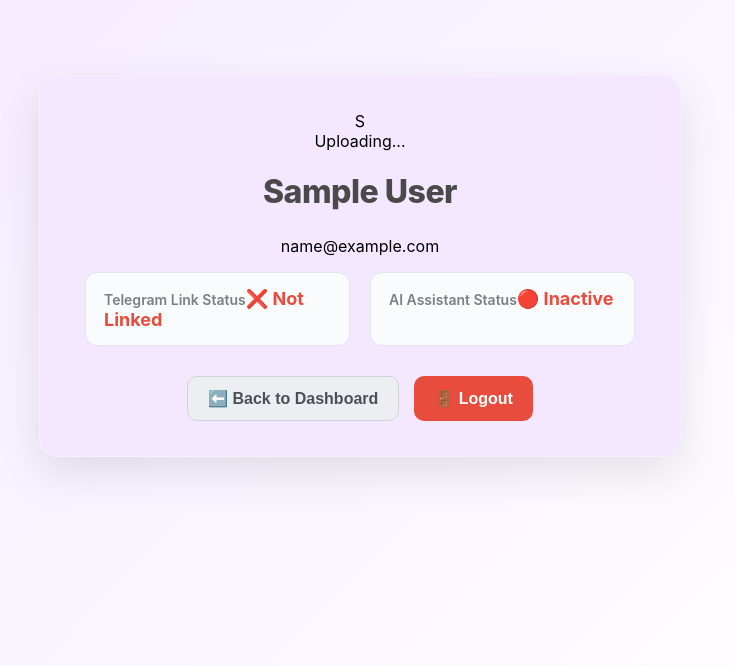
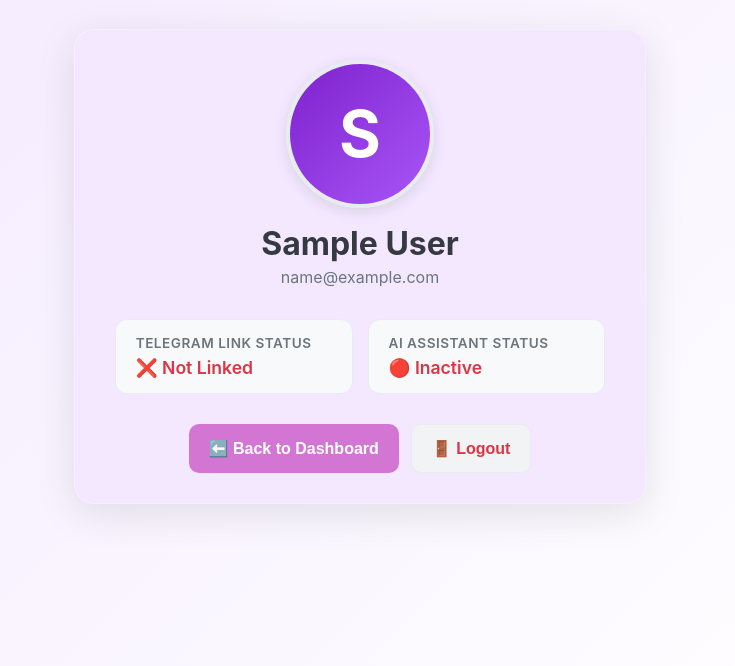
Before and after one commit to sakshigithubssuk/Aadsibot, a React (Vite) app in the folder frontend/: page /profile in a window 1280 px wide. Shown: the part 134-800 px from the top of the page, without its empty margins (300-1035 px from the left). Built offline with nearby package versions, Linux system fonts and the light colour scheme; no server answers; sample sign-in values are in the browser's storage.

Commit message:
Update Profile.css

```diff
--- a/frontend/src/components/Profile.css
+++ b/frontend/src/components/Profile.css
@@ -1,17 +1,11 @@
-/* === Full Width Page Background === */
+/* === General Page Setup === */
 body {
   margin: 0;
   padding: 0;
-  min-height: 100vh;
-  background: linear-gradient(135deg, #f3e8ff, #ffffff);
- /* Soft purple gradient */
   font-family: -apple-system, BlinkMacSystemFont, 'Segoe UI', Roboto, 'Helvetica Neue', Arial, sans-serif;
-  display: flex;
-  align-items: center;
-  justify-content: center;
+  background: linear-gradient(135deg, #f5f3ff, #dee2e6); /* Soft, clean gradient */
 }
 
-/* === Profile Page Container (Box Centered) === */
 .profile-page-container {
   display: flex;
   align-items: center;
@@ -21,141 +15,244 @@ body {
   min-height: 100vh;
 }
 
-/* === Profile Card === */
+/* === Main Profile Card === */
 .profile-card {
   background: #f3e8ff;
-
   backdrop-filter: blur(12px) saturate(180%);
   -webkit-backdrop-filter: blur(12px) saturate(180%);
-  border-radius: 18px;
-  padding: 35px 45px;
-  box-shadow: 0 16px 45px rgba(0, 0, 0, 0.1);
+  border-radius: 20px;
+  padding: 30px 40px;
+  box-shadow: 0 10px 40px rgba(0, 0, 0, 0.1);
   width: 100%;
-  max-width: 550px;
+  max-width: 500px;
   text-align: center;
   border: 1px solid rgba(255, 255, 255, 0.3);
   transition: transform 0.3s ease, box-shadow 0.3s ease;
 }
 
 .profile-card:hover {
-  transform: translateY(-6px);
-  box-shadow: 0 25px 60px rgba(0, 0, 0, 0.15);
+  transform: translateY(-5px);
+  box-shadow: 0 20px 50px rgba(0, 0, 0, 0.12);
 }
 
-/* === Profile Title === */
-.profile-title {
-  font-size: 32px;
-  font-weight: 800;
-  color: #4a4a4a;
-  margin-bottom: 25px;
-  letter-spacing: -0.5px;
+/* === Profile Picture Section === */
+.profile-picture-container {
+  position: relative;
+  width: 140px;
+  height: 140px;
+  border-radius: 50%;
+  margin: 0 auto 1rem;
+  cursor: pointer;
+  overflow: hidden;
+  border: 4px solid #e9ecef;
+  box-shadow: 0 4px 15px rgba(0, 0, 0, 0.1);
+  transition: transform 0.3s ease;
 }
 
-/* === Info Grid === */
+.profile-picture-container:hover {
+  transform: scale(1.05);
+}
+
+.profile-picture {
+  width: 100%;
+  height: 100%;
+  object-fit: cover;
+}
+
+.profile-picture-placeholder {
+  width: 100%;
+  height: 100%;
+  background: linear-gradient(135deg, #7e22ce, #a855f7);
+  color: white;
+  display: flex;
+  justify-content: center;
+  align-items: center;
+  font-size: 4rem;
+  font-weight: bold;
+}
+
+.profile-picture-overlay {
+  position: absolute;
+  top: 0;
+  left: 0;
+  width: 100%;
+  height: 100%;
+  background-color: rgba(0, 0, 0, 0.55);
+  color: white;
+  display: flex;
+  justify-content: center;
+  align-items: center;
+  font-size: 1.1rem;
+  font-weight: 600;
+  opacity: 0;
+  transition: opacity 0.3s ease;
+  pointer-events: none; /* Allows click to pass through to the container */
+}
+
+.profile-picture-container:hover .profile-picture-overlay {
+  opacity: 1;
+}
+
+/* Force overlay visibility during upload */
+.profile-picture-overlay:has-text('Uploading...') {
+    opacity: 1;
+}
+
+.remove-picture-btn {
+  background-color: transparent;
+  color: #e74c3c;
+  border: 1px solid #e74c3c;
+  border-radius: 8px;
+  padding: 6px 12px;
+  font-size: 0.85rem;
+  font-weight: 600;
+  cursor: pointer;
+  transition: all 0.2s ease-in-out;
+  margin-top: 10px;
+}
+
+.remove-picture-btn:hover {
+  background-color: #e74c3c;
+  color: white;
+}
+
+/* === User Name and Email === */
+.profile-title {
+  font-size: 2rem;
+  font-weight: 700;
+  color: #343a40;
+  margin-top: 10px;
+  margin-bottom: 0.25rem;
+}
+
+.profile-email {
+  font-size: 1rem;
+  color: #6c757d;
+  margin-top: 0;
+  margin-bottom: 2rem;
+}
+
+/* === Status Info Grid (UPDATED FOR 2 ITEMS) === */
 .profile-info-grid {
   display: grid;
-  grid-template-columns: 1fr;
-  gap: 20px;
+  grid-template-columns: 1fr; /* Single column on mobile */
+  gap: 15px;
   text-align: left;
   margin-bottom: 30px;
 }
 
 .info-item {
-  background-color: #fafbfc;
+  background-color: #f8f9fa;
   border-radius: 12px;
-  padding: 15px 18px;
-  border: 1px solid #e2e6ea;
-  transition: background-color 0.3s ease;
+  padding: 15px 20px;
+  border: 1px solid #e9ecef;
+  transition: background-color 0.2s ease, transform 0.2s ease;
 }
 
 .info-item:hover {
+  transform: translateY(-2px);
   background-color: #f1f3f5;
 }
 
 .info-label {
-  font-size: 14px;
+  display: block; /* Ensures label and value are on different lines */
+  font-size: 0.85rem;
   font-weight: 600;
-  color: #7a7f85;
-  margin-bottom: 5px;
+  color: #6c757d;
+  margin-bottom: 6px;
+  text-transform: uppercase;
+  letter-spacing: 0.5px;
 }
 
 .info-value {
-  font-size: 18px;
+  font-size: 1.1rem;
   font-weight: 600;
-  color: #2c2c2c;
+  color: #343a40;
 }
 
-/* === Buttons === */
+/* === Status Colors === */
+.status-linked, .status-active { color: #28a745; }
+.status-unlinked, .status-inactive { color: #dc3545; }
+
+/* === Action Buttons === */
 .profile-actions {
   display: flex;
   flex-direction: column;
-  gap: 15px;
+  gap: 12px;
   margin-top: 20px;
 }
 
 .profile-dashboard-btn,
 .profile-logout-btn {
-  padding: 12px 20px;
+  padding: 14px 20px;
   border: none;
   border-radius: 10px;
-  font-size: 16px;
+  font-size: 1rem;
   font-weight: 600;
   cursor: pointer;
   transition: all 0.3s ease;
 }
 
 .profile-dashboard-btn {
-  background-color: #edeef2;
-  color: #495057;
-  border: 1px solid #ced4da;
+  background-color: rgb(211, 117, 211);
+  color: white;
+
 }
 
 .profile-dashboard-btn:hover {
-  background-color: #dee2e6;
+  background-color:rgb(236, 193, 236);
   transform: translateY(-2px);
   box-shadow: 0 4px 12px rgba(0, 0, 0, 0.1);
 }
 
 .profile-logout-btn {
-  background-color: #e74c3c;
-  color: white;
+  background-color: #f1f3f5;
+  color: #dc3545;
+  border: 1px solid #e9ecef;
 }
 
 .profile-logout-btn:hover {
-  background-color: #c0392b;
+  background-color: #dc3545;
+  color: white;
   transform: translateY(-2px);
-  box-shadow: 0 4px 15px rgba(231, 76, 60, 0.4);
+  box-shadow: 0 4px 15px rgba(220, 53, 69, 0.3);
 }
 
-/* === Status Text === */
-.status-linked,
-.status-active {
-  color: #28a745;
-  font-weight: 700;
+.profile-dashboard-btn:disabled, .profile-logout-btn:disabled {
+  opacity: 0.6;
+  cursor: not-allowed;
+  transform: none;
+  box-shadow: none;
 }
 
-.status-unlinked,
-.status-inactive {
-  color: #e74c3c;
-  font-weight: 700;
+/* === Loading and Error States === */
+.profile-loading, .loading-text {
+  text-align: center;
+  margin-top: 50px;
+  font-size: 18px;
+  color: #6c757d;
+}
+.loading-text { margin-top: 1rem; }
+
+.upload-error {
+  color: #721c24;
+  background-color: #f8d7da;
+  border: 1px solid #f5c6cb;
+  padding: 12px;
+  border-radius: 8px;
+  text-align: center;
+  margin: 1rem 0;
 }
 
-/* === Loading State === */
-.profile-loading {
-  text-align: center;
-  margin-top: 100px;
-  font-size: 20px;
-  color: #6c757d;
-}
-
-/* === Responsive === */
-@media (min-width: 768px) {
+/* === Responsive Layout === */
+@media (min-width: 576px) {
+  /* On screens larger than mobile, display the two info items side-by-side */
   .profile-info-grid {
-    grid-template-columns: 1fr 1fr; /* Two columns on larger screens */
+    grid-template-columns: 1fr 1fr;
   }
 
   .profile-actions {
-    flex-direction: row; /* Buttons side-by-side */
+    flex-direction: row;
     justify-content: center;
   }
 }
```
